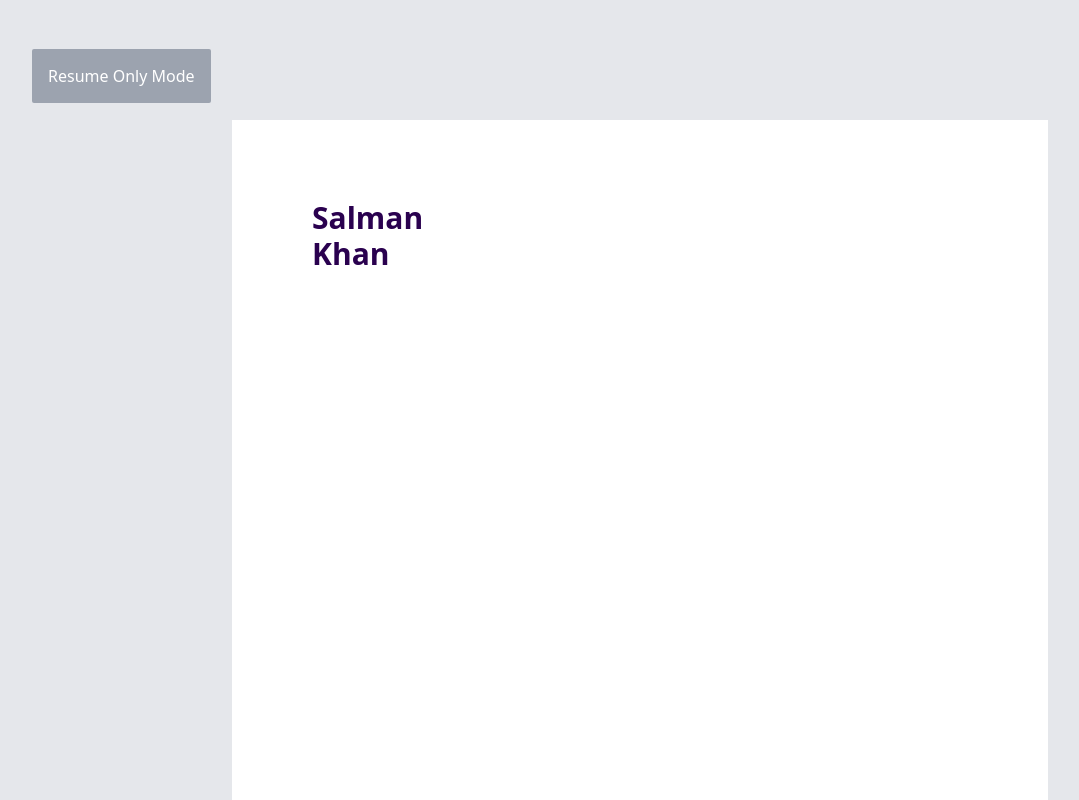
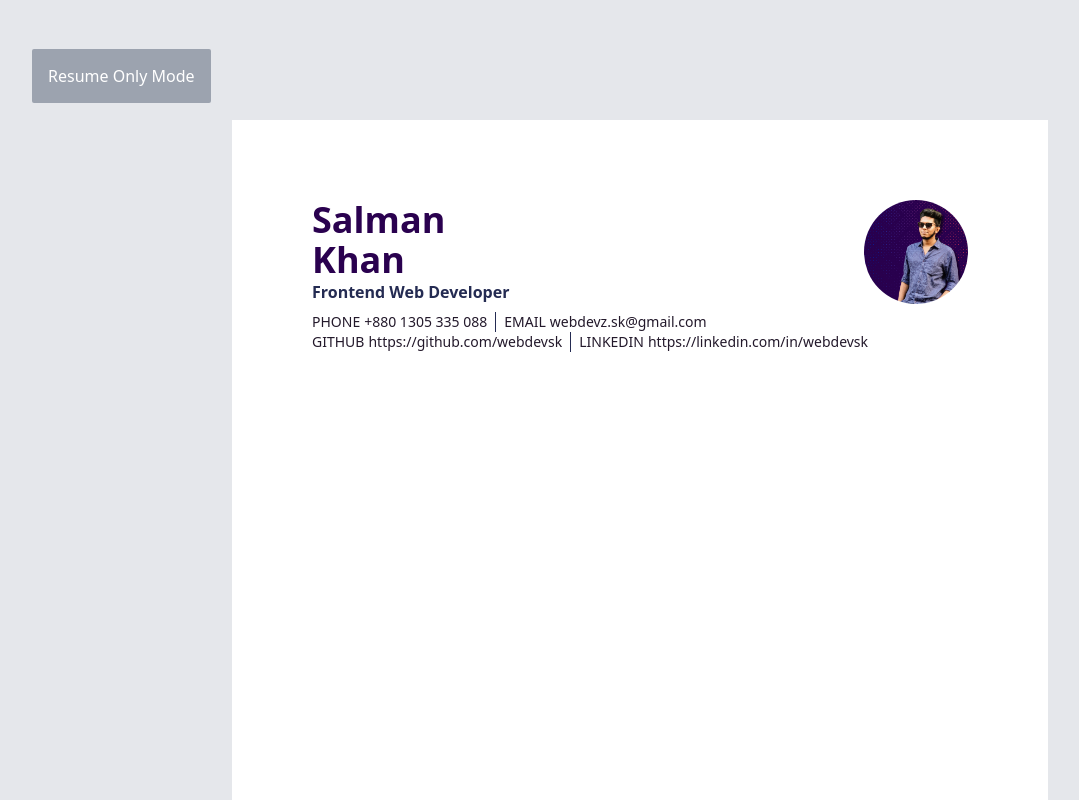
Before and after one commit to webdevsk/next-resume, a React (Vite) app: page / in a window 1280 px wide. Shown: the top 800 px of the page, without its empty margins (0-1079 px from the left). Built offline with nearby package versions, Linux system fonts and the light colour scheme.

Commit message:
Changed font size, Done with Heading and Contact Info

```diff
--- a/src/index.css
+++ b/src/index.css
@@ -10,7 +10,7 @@
 
 @layer base {
   body {
-    @apply text-body bg-gray-200;
+    @apply bg-gray-200 text-body;
   }
 
   h1,
@@ -26,39 +26,39 @@
   }
 
   h1 {
-    @apply text-2xl font-bold antialiased xl:text-3xl;
+    @apply text-3xl font-bold antialiased md:text-4xl;
   }
 
   h2 {
-    @apply text-xl font-bold antialiased xl:text-2xl;
+    @apply text-xl font-bold antialiased md:text-2xl;
   }
 
   h3 {
-    @apply text-lg font-bold antialiased xl:text-xl;
+    @apply text-lg font-bold antialiased md:text-xl;
   }
 
   h4 {
-    @apply text-base font-bold antialiased xl:text-lg;
+    @apply text-base font-bold antialiased md:text-lg;
   }
 
   h5 {
-    @apply text-sm font-bold antialiased xl:text-base;
+    @apply text-sm font-bold antialiased md:text-base;
   }
 
   h6 {
-    @apply text-sm font-semibold antialiased xl:text-base;
+    @apply text-xs font-semibold antialiased md:text-sm;
   }
 
   p {
-    @apply text-sm font-medium antialiased xl:text-base;
+    @apply text-xs font-medium antialiased md:text-sm;
   }
 
   small {
-    @apply text-xs font-medium antialiased xl:text-sm;
+    @apply text-xs font-medium antialiased;
   }
 
   span {
-    @apply text-sm font-medium antialiased xl:text-base;
+    @apply text-xs font-medium antialiased md:text-sm;
   }
 }
 
@@ -67,6 +67,28 @@
     height: 1056px;
     max-width: 816px;
     width: 100%;
-    @apply bg-white p-20;
+    @apply bg-white p-8 md:p-20;
+  }
+
+  #heading {
+    @apply flex flex-wrap justify-between gap-4;
+  }
+
+  #photo {
+    @apply aspect-square max-w-full rounded-full object-cover;
+  }
+
+  /* #contact-info */
+
+  #contact-info .row {
+    @apply -mx-2 flex flex-wrap divide-x divide-accent;
+  }
+
+  #contact-info .col {
+    @apply flex gap-1 px-2;
+  }
+
+  #contact-info .title {
+    @apply uppercase;
   }
 }
--- a/src/resume.js
+++ b/src/resume.js
@@ -1,15 +1,16 @@
 const resume = {
   data: {
+    honorifics: "Mohammed",
     firstName: "Salman",
     lastName: "Khan",
     photo: "",
-    title: "Junior Frontend Web Developer",
+    title: "Frontend Web Developer",
     location: "Dhaka, Bangladesh",
     phone: "+880 1305 335 088",
     email: "webdevz.sk@gmail.com",
     telephone: null,
-    github: "webdevzsk",
-    linkedin: "webdevzsk",
+    github: "https://github.com/webdevsk",
+    linkedin: "https://linkedin.com/in/webdevsk",
     twitter: null,
     facebook: null,
     about:
--- a/src/templates/Template1.jsx
+++ b/src/templates/Template1.jsx
@@ -1,12 +1,78 @@
 import resume from "../resume"
 const { data } = resume
+import photo from "../assets/photo.png"
+import { useEffect, useRef } from "react"
 
 const Template1 = () => {
+  const nameColRef = useRef(null)
+  const imageRef = useRef(null)
+
+  const doFilter = (...args) =>
+    Object.entries(data).filter(
+      ([key, value]) =>
+        [...args].includes(key) && value !== null && value !== "",
+    )
+
+  useEffect(() => {
+    const handleSize = () => {
+      const size = nameColRef.current.getBoundingClientRect().height
+      imageRef.current.style.height = `${size}px`
+    }
+    //At mount
+    handleSize()
+
+    addEventListener("resize", handleSize)
+    return () => {
+      removeEventListener("resize", handleSize)
+    }
+  }, [])
+
   return (
-    <>
-      <h1>{data.firstName}</h1>
-      <h1>{data.lastName}</h1>
-    </>
+    <div className="flex flex-col gap-2">
+      {/* heading */}
+      <div id="heading">
+        <div ref={nameColRef}>
+          <h1>{data.firstName}</h1>
+          <h1>{data.lastName}</h1>
+          <h5>{data.title}</h5>
+        </div>
+        <div>
+          <img id="photo" ref={imageRef} src={photo} alt="photo" />
+        </div>
+      </div>
+
+      {/* contact info */}
+      <div id="contact-info">
+        <div className="row">
+          {doFilter("phone", "email", "telephone").map(([key, value]) => (
+            <div key={key} className="col">
+              <p className="title">{key}</p>
+              <p>{value}</p>
+            </div>
+          ))}
+        </div>
+
+        <div className="row">
+          {doFilter("github", "linkedin").map(([key, value]) => (
+            <div key={key} className="col">
+              <p className="title">{key}</p>
+              <p>{value}</p>
+            </div>
+          ))}
+        </div>
+
+        <div className="row">
+          {doFilter("facebook", "twitter", "youtube", "instagram").map(
+            ([key, value]) => (
+              <div key={key} className="col">
+                <p className="title">{key}</p>
+                <p>{value}</p>
+              </div>
+            ),
+          )}
+        </div>
+      </div>
+    </div>
   )
 }
 
```
Also changed, not shown: src/assets/photo.png (added).
